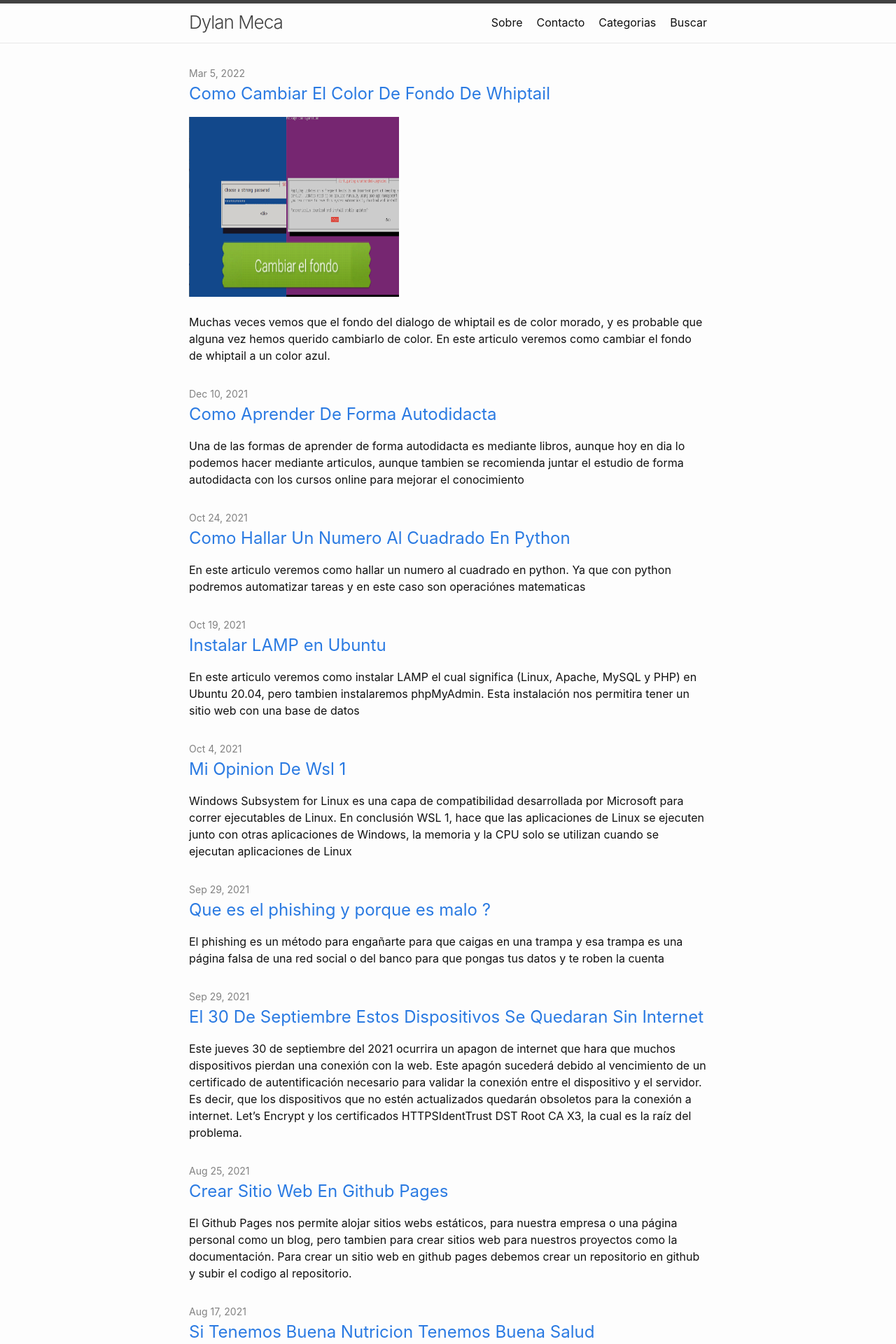
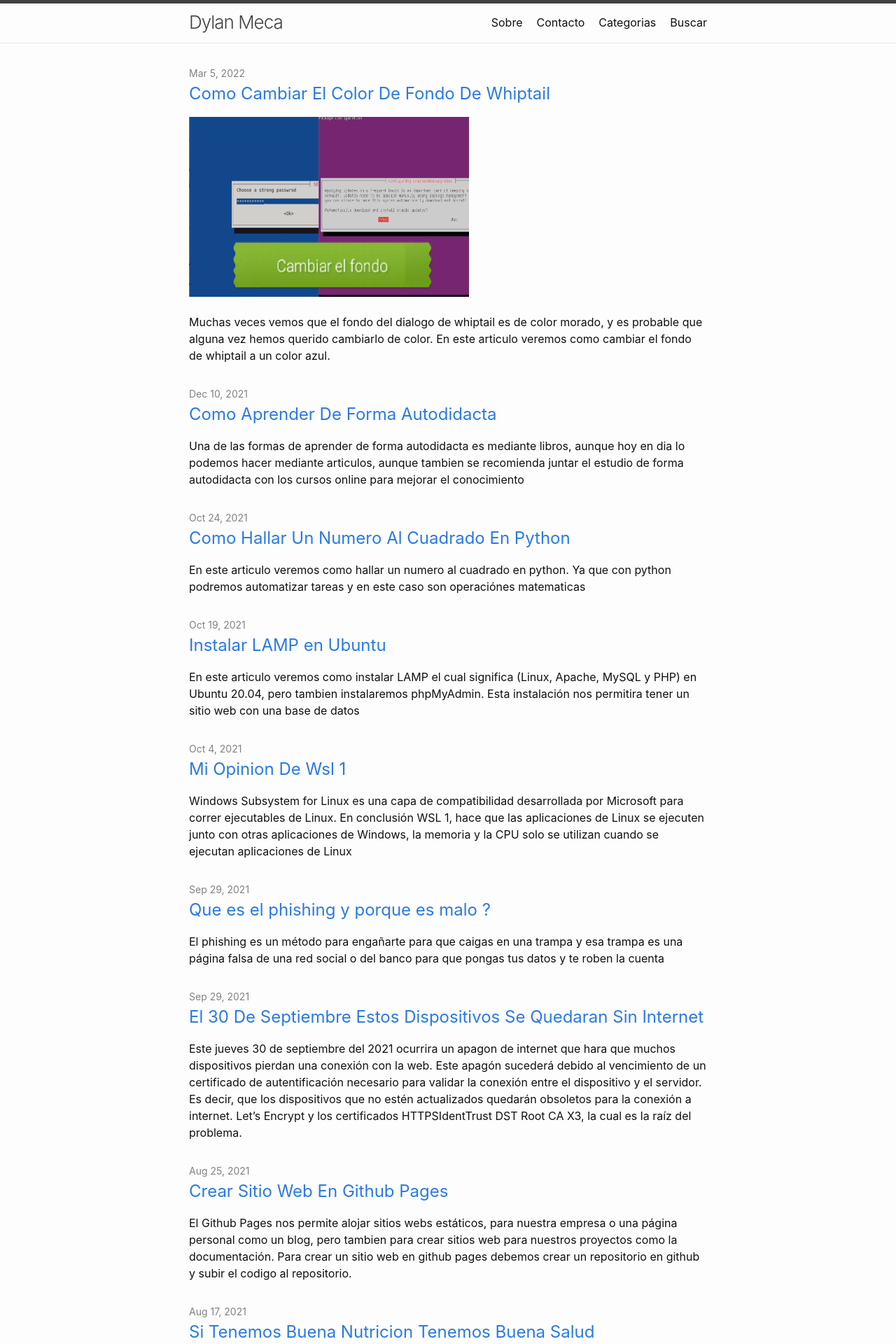
Before and after one commit to dylanmeca/dylanmeca.github.io, a Jekyll site: the page built from index.html, in a window 1280 px wide. Shown: the top 1920 px of the page at 70% size. Built offline with Jekyll 4.4.1, drawn with Linux system fonts in a browser that asks for light colours; the list of posts is cut into pages by our own code.

Commit message:
Update home.html

```diff
--- a/_layouts/home.html
+++ b/_layouts/home.html
@@ -32,7 +32,7 @@
           </a>
         </h3>
         {%- if post.img -%}
-            <img src="{{ post.img | escape }}" width="300px" height="257px">
+            <img src="{{ post.img | escape }}" width="400px" height="257px">
             <br /><br />
         {%- endif -%}
         {{ post.description | escape }}
```
